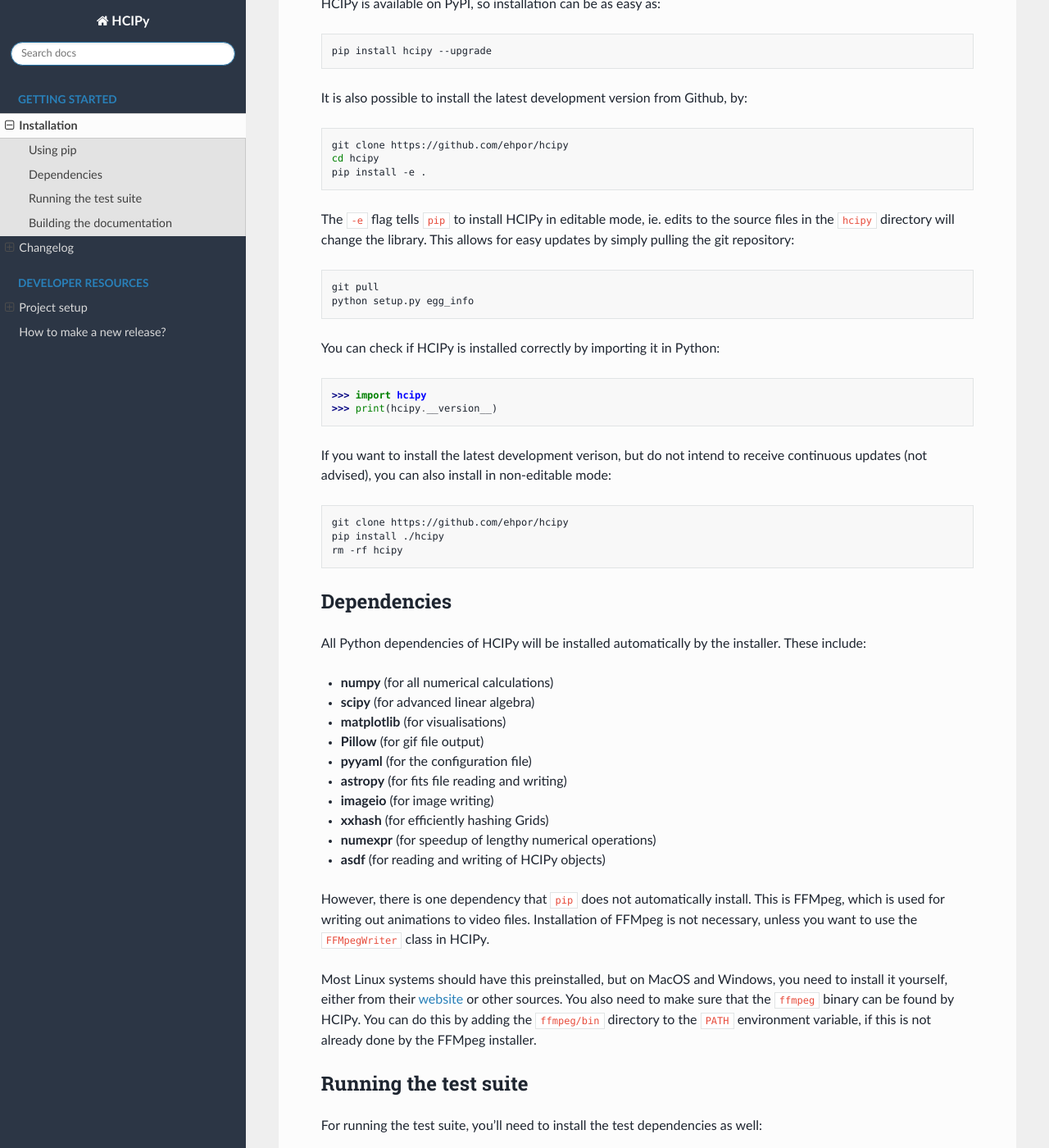
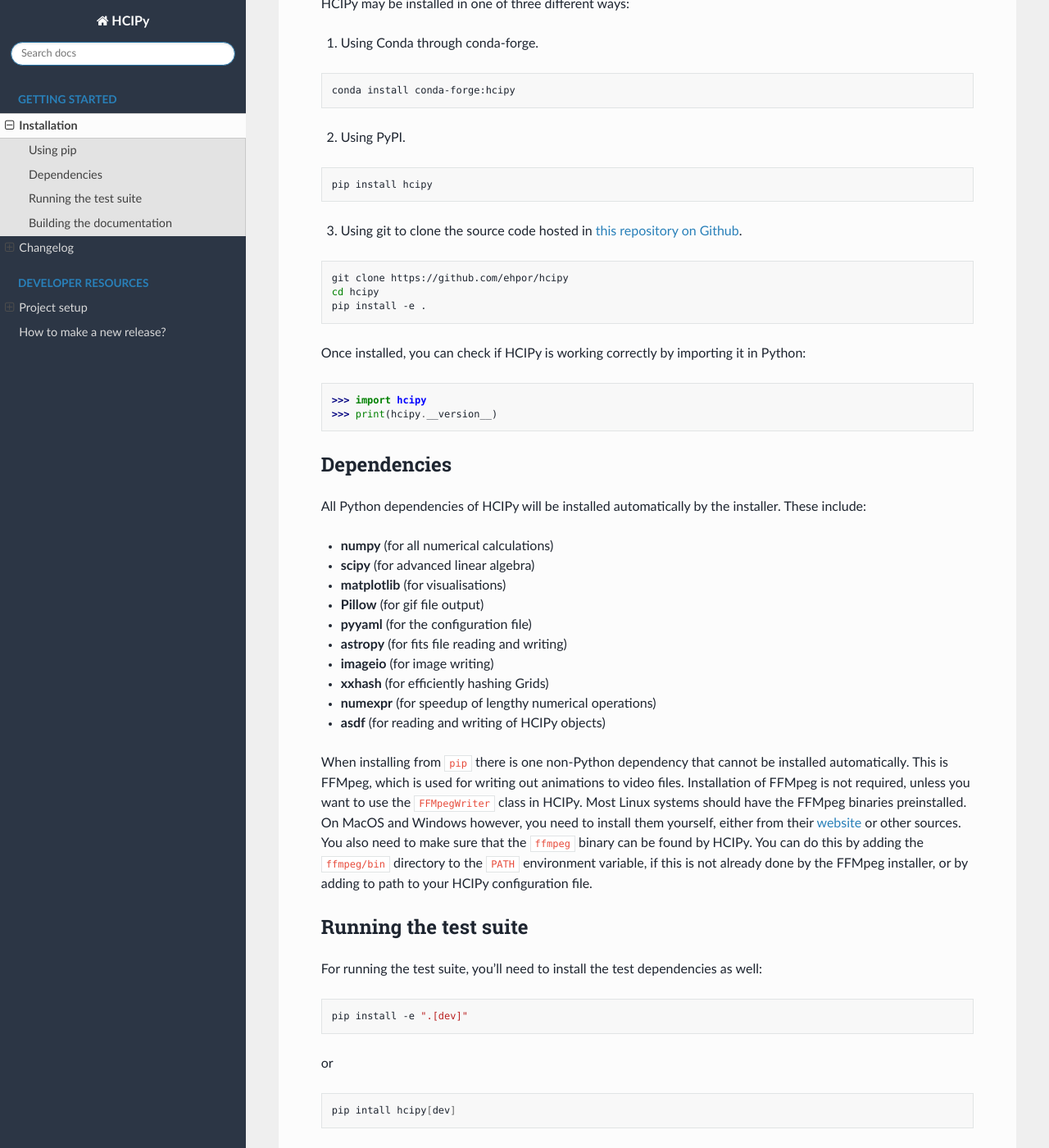
Before and after one commit to ehpor/hcipy, a Sphinx documentation site: the page built from doc/installation.rst, in a window 1280 px wide and 1400 px high, scrolled down 223 px. Shown: the whole window at 82% size. Built offline with Sphinx 7.4.7 and the Read the Docs theme 2.0.0, drawn with Linux system fonts in a browser that asks for light colours; pages that are not in the unit, such as notebooks, are missing from menus; the version number could not be read and is left out.

Commit message:
Add conda installation instructions.
Also clarify FFMpeg installation instructions.

```diff
--- a/doc/installation.rst
+++ b/doc/installation.rst
@@ -4,13 +4,21 @@
 Using pip
 ---------
 
-HCIPy is available on PyPI, so installation can be as easy as:
+HCIPy may be installed in one of three different ways:
+
+1. Using Conda through conda-forge.
 
 .. code-block:: shell
 
-    pip install hcipy --upgrade
+    conda install conda-forge:hcipy
 
-It is also possible to install the latest development version from Github, by:
+2. Using PyPI.
+
+.. code-block:: shell
+
+    pip install hcipy
+
+3. Using git to clone the source code hosted in `this repository on Github <https://github.com/ehpor/hcipy>`_.
 
 .. code-block:: shell
 
@@ -18,27 +26,12 @@
     cd hcipy
     pip install -e .
 
-The ``-e`` flag tells ``pip`` to install HCIPy in editable mode, ie. edits to the source files in the ``hcipy`` directory will change the library. This allows for easy updates by simply pulling the git repository:
-
-.. code-block:: shell
-
-    git pull
-    python setup.py egg_info
-
-You can check if HCIPy is installed correctly by importing it in Python:
+Once installed, you can check if HCIPy is working correctly by importing it in Python:
 
 .. code-block:: python
 
     >>> import hcipy
     >>> print(hcipy.__version__)
-
-If you want to install the latest development verison, but do not intend to receive continuous updates (not advised), you can also install in non-editable mode:
-
-.. code-block:: shell
-
-    git clone https://github.com/ehpor/hcipy
-    pip install ./hcipy
-    rm -rf hcipy
 
 Dependencies
 ------------
@@ -56,9 +49,7 @@
 * **numexpr** (for speedup of lengthy numerical operations)
 * **asdf** (for reading and writing of HCIPy objects)
 
-However, there is one dependency that ``pip`` does not automatically install. This is FFMpeg, which is used for writing out animations to video files. Installation of FFMpeg is not necessary, unless you want to use the ``FFMpegWriter`` class in HCIPy.
-
-Most Linux systems should have this preinstalled, but on MacOS and Windows, you need to install it yourself, either from their `website <https://www.ffmpeg.org/>`_ or other sources. You also need to make sure that the ``ffmpeg`` binary can be found by HCIPy. You can do this by adding the ``ffmpeg/bin`` directory to the ``PATH`` environment variable, if this is not already done by the FFMpeg installer.
+When installing from ``pip`` there is one non-Python dependency that cannot be installed automatically. This is FFMpeg, which is used for writing out animations to video files. Installation of FFMpeg is not required, unless you want to use the ``FFMpegWriter`` class in HCIPy. Most Linux systems should have the FFMpeg binaries preinstalled. On MacOS and Windows however, you need to install them yourself, either from their `website <https://www.ffmpeg.org/>`_ or other sources. You also need to make sure that the ``ffmpeg`` binary can be found by HCIPy. You can do this by adding the ``ffmpeg/bin`` directory to the ``PATH`` environment variable, if this is not already done by the FFMpeg installer, or by adding to path to your HCIPy configuration file.
 
 Running the test suite
 ----------------------
```
